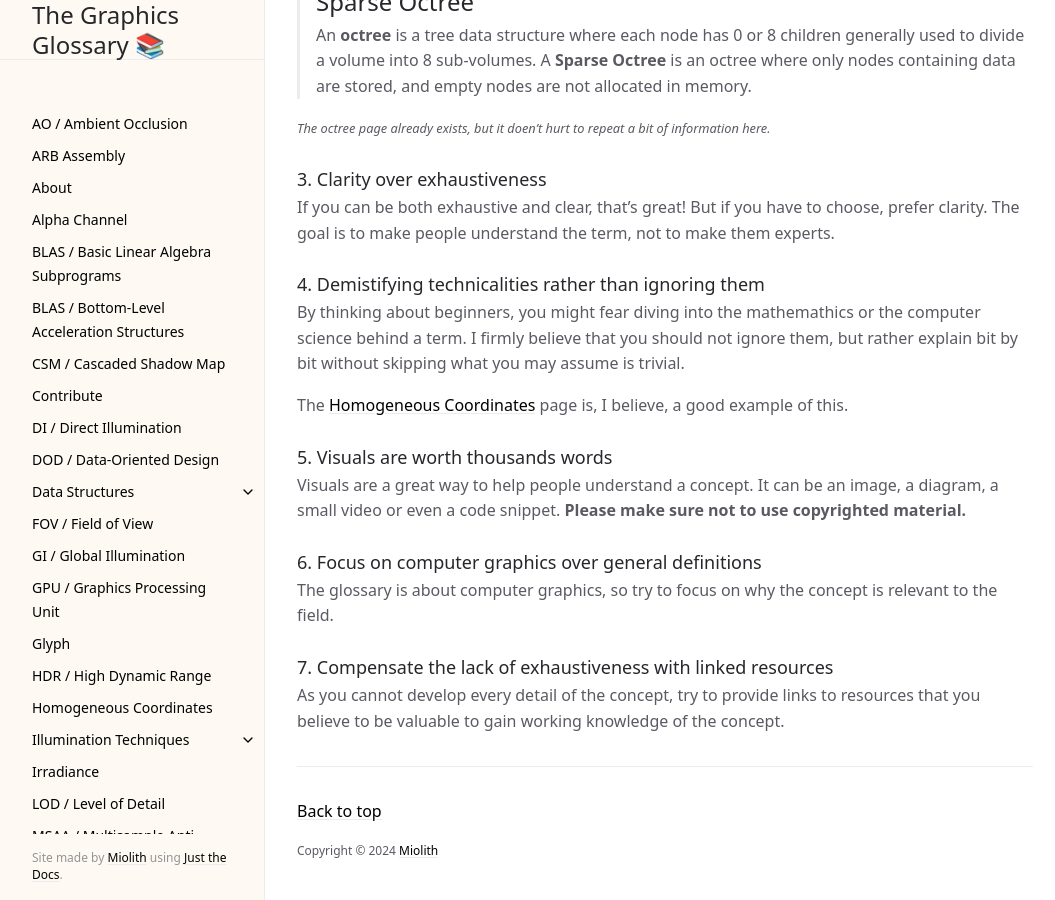
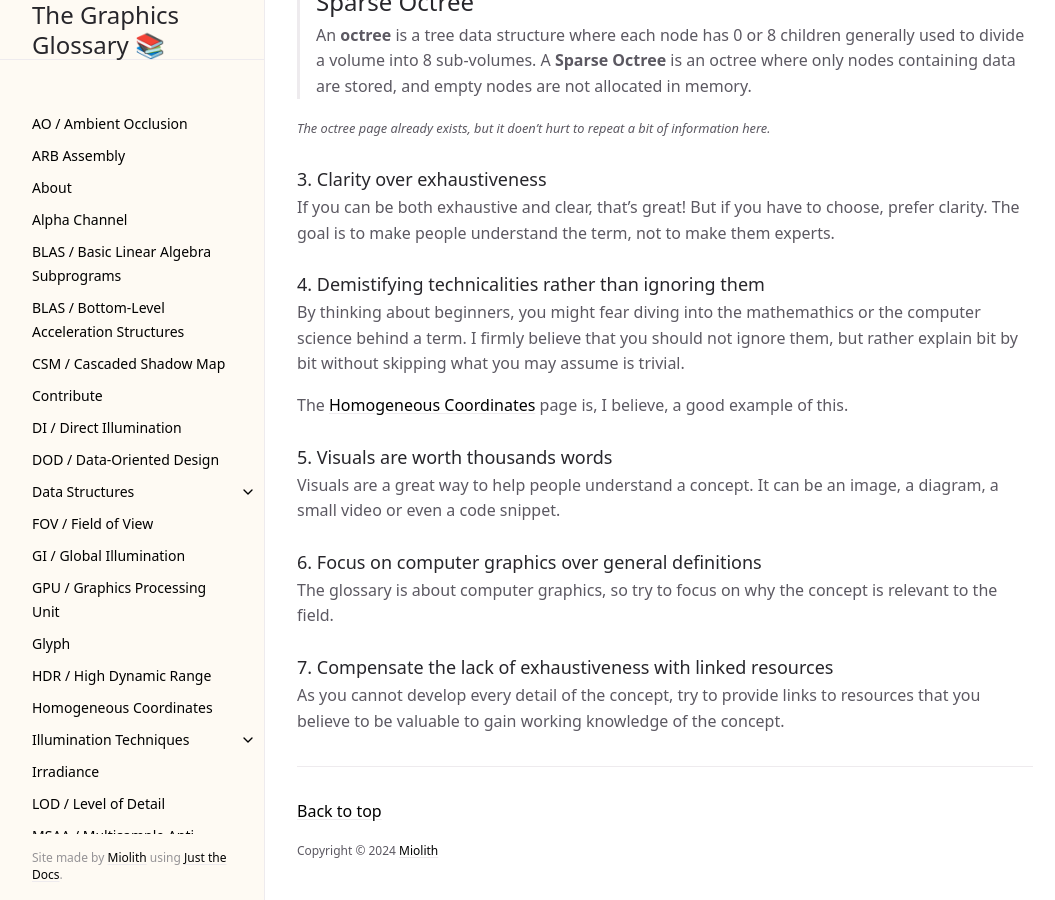
Before and after one commit to GraphicsGlossary/graphicsglossary.github.io, a Jekyll site: the page built from contribution.md, in a window 1280 px wide and 900 px high, scrolled down 1470 px. Shown: the whole window, without its empty margins (107-1162 px from the left). Built offline with Jekyll 4.4.1, drawn with Linux system fonts in a browser that asks for light colours; cached includes are drawn as plain includes.

Commit message:
update hdr

```diff
--- a/contribution.md
+++ b/contribution.md
@@ -69,7 +69,7 @@ The [Homogeneous Coordinates](/homogeneous-coordinates/) page is, I believe, a g
 
 ### 5. Visuals are worth thousands words
 
-Visuals are a great way to help people understand a concept. It can be an image, a diagram, a small video or even a code snippet. **Please make sure not to use copyrighted material.**
+Visuals are a great way to help people understand a concept. It can be an image, a diagram, a small video or even a code snippet.
 
 ### 6. Focus on computer graphics over general definitions
 
```
Also changed, not shown: docs/hdr.md (+1 -1 lines).
